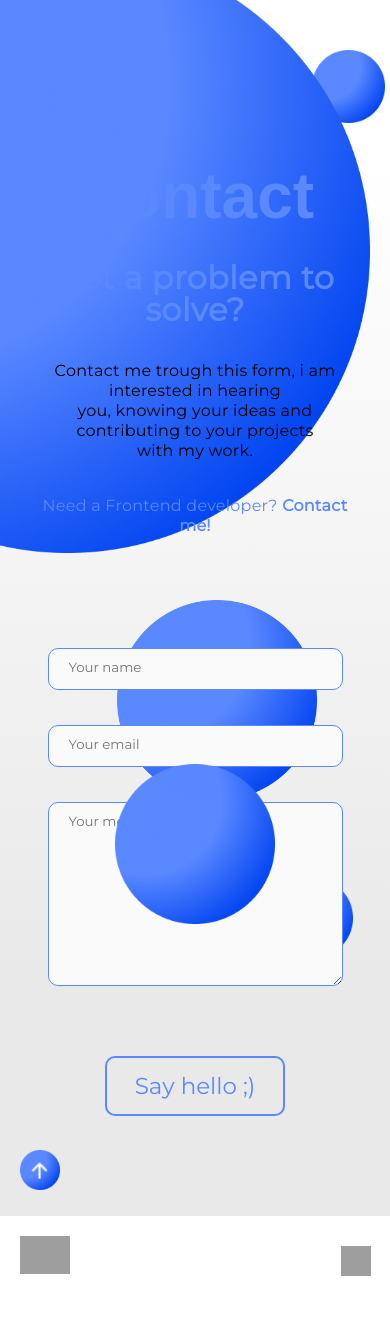
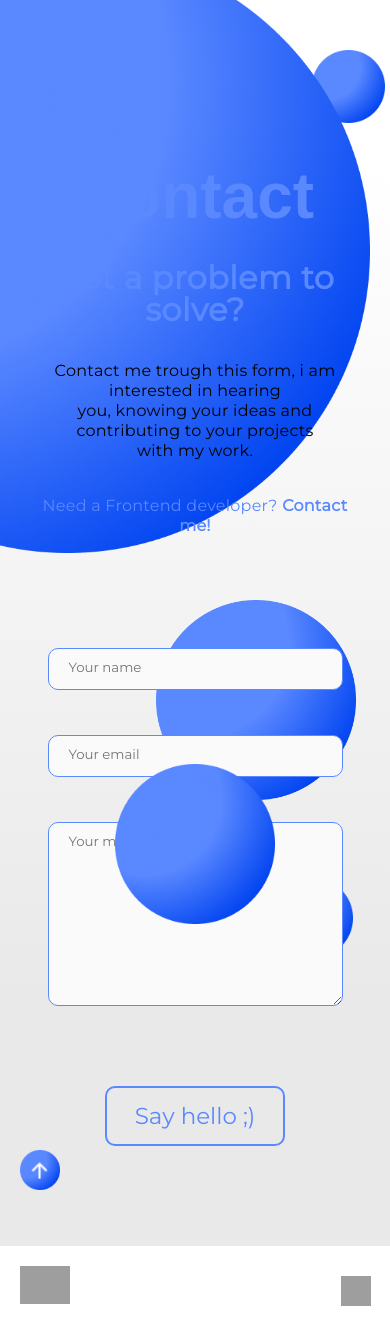
Before and after one commit to MikeMeier97/Portfolio, an Angular app: page /contact in a window 390 px wide. Shown: the top 1344 px of the page. Built offline with nearby package versions, Linux system fonts and the light colour scheme; grey boxes are pictures that could not be loaded; a web font is replaced by a local one.

Commit message:
contact required addet and make it BETTER AGAIN

```diff
--- a/src/app/app.module.ts
+++ b/src/app/app.module.ts
@@ -12,7 +12,6 @@ import { ContactComponent } from './contact/contact.component';
 import { FooterComponent } from './footer/footer.component';
 import { FormsModule, ReactiveFormsModule } from '@angular/forms';
 import { MobileMenuComponent } from './mobile-menu/mobile-menu.component';
-
 @NgModule({
   declarations: [
     AppComponent,
--- a/src/app/contact/contact.component.html
+++ b/src/app/contact/contact.component.html
@@ -9,10 +9,11 @@
     </p>
     <p class="subtext">Need a Frontend developer? <b>Contact me!</b></p>
   </div>
-  <form (submit)="sendMail()" ngNativeValidate #myForm>
+  <form (submit)="sendMail()" ngNativeValidate #myForm [formGroup]="loginForm">
+    <div class="z-1">
       <textarea
-    [ngModelOptions]="{standalone: true}"
         [(ngModel)]="defaultValue1"
+        formControlName="name"
         class="textField"
         name="name"
         #name
@@ -21,19 +22,42 @@
         type="text"
         placeholder="Your name"
       ></textarea>
+      <ng-container
+        *ngIf="
+          loginForm.controls['name'].dirty ||
+          loginForm.controls['name'].touched
+        "
+      >
+        <p [class.d-none]="textDisabled" *ngIf="loginForm.controls['name'].errors" #error id="error" style="width: 98%; height: 5px; margin: 0 !important">
+          Name is missing
+        </p>
+      </ng-container>
+    </div>
+    <div class="z-1">
       <textarea
-    [ngModelOptions]="{standalone: true}"
+        formControlName="email"
         [(ngModel)]="defaultValue2"
         class="textField"
-      name=""
+        name="email"
         type="email"
         id="email"
         #email
         required
         placeholder="Your email"
       ></textarea>
+      <ng-container
+        *ngIf="
+          loginForm.controls['email'].dirty ||
+          loginForm.controls['email'].touched
+        "
+      >
+        <p [class.d-none]="textDisabled" *ngIf="loginForm.controls['email'].errors?.['required']" #error id="error" style="width: 98%; height: 5px">Email is missing </p>
+        <p [class.d-none]="textDisabled" *ngIf="loginForm.controls['email'].errors?.['email']" #error id="error" style="width: 98%; height: 5px">E-mail incorrect</p>
+      </ng-container>
+    </div>
+    <div class="z-1">
       <textarea
-    [ngModelOptions]="{standalone: true}"
+        formControlName="message"
         [(ngModel)]="defaultValue3"
         class="textField"
         name="message"
@@ -42,8 +66,27 @@
         id="message"
         placeholder="Your message"
       ></textarea>
-    <p id="success" class="d-none">Mail sent successfully!</p>
-    <button #sendButton>Say hello ;)</button>
+
+      <p id="success" class="d-none" style="width: 98%; height: 5px">
+        Mail sent successfully!
+      </p>
+      <ng-container
+        *ngIf="
+          loginForm.controls['message'].dirty ||
+          loginForm.controls['message'].touched
+        "
+      >
+        <p [class.d-none]="textDisabled" *ngIf="loginForm.controls['message'].errors?.['required']" id="error" #error style="width: 98%; height: 5px">Message is missing</p>
+        <p [class.d-none]="textDisabled" *ngIf="loginForm.controls['message'].errors?.['minlength']" id="error" #error style="width: 98%; height: 5px">Message too short</p>
+      </ng-container>
+    </div>
+
+    <button
+      #sendButton
+      [disabled]="!(loginForm.valid && (loginForm.dirty || loginForm.touched))"
+    >
+      Say hello ;)
+    </button>
   </form>
   <img
     class="bubbleByContactBig"
--- a/src/app/contact/contact.component.scss
+++ b/src/app/contact/contact.component.scss
@@ -19,6 +19,9 @@
         font-size: 32px;
         color: #5988FF;
     }
+}
+#error {
+    color: red;
 }
 .contactContext {
     padding: 180px 5vw 100px 5vw;
@@ -97,11 +100,23 @@ button{
             cursor: pointer;
         }
 }
+.z-1 {
+    z-index: 1;
+}
 textarea{
     outline-color: #04060ab0;
     margin: 0;
     background: #fafafa;
     z-index: 1;
+    margin-bottom: 5px;
+    &.ng-touched, &.ng-dirty {
+        &.ng-invalid {
+            border-color: red;
+        }
+        &.ng-valid {
+            border-color: green;
+        }
+    }
 }
 .bubbleByContactBig {
     width: 200px;
@@ -186,7 +201,7 @@ textarea{
 }
 @media (max-width: 1250px) {
     .bubbleByContactBig {
-        left: 50vw;
+        left: 60vw;
         top: 200px;
     }
 }
@@ -228,7 +243,7 @@ textarea{
 }
 @media(max-width: 700px) {
     .bubbleByContactBig {
-        left: 30vw;
+        left: 40vw;
     }
 }
 @media (max-width: 600px) {
--- a/src/app/contact/contact.component.ts
+++ b/src/app/contact/contact.component.ts
@@ -1,4 +1,6 @@
 import { Component, ElementRef, ViewChild } from '@angular/core';
+import { FormGroup, FormControl, Validators } from '@angular/forms';
+import { ReactiveFormsModule } from '@angular/forms';
 
 @Component({
   selector: 'app-contact',
@@ -9,6 +11,7 @@ export class ContactComponent {
   defaultValue1: string = '';
   defaultValue2: string = '';
   defaultValue3: string = '';
+  textDisabled = false;
   @ViewChild('name') name!: ElementRef;
   @ViewChild('email') email!: ElementRef;
   @ViewChild('message') message!: ElementRef;
@@ -22,6 +25,11 @@ export class ContactComponent {
     emailField.disabled = true;
     messageField.disabled = true;
     sendButton.disabled = true;
+    nameField.classList.remove('ng-invalid', 'ng-valid', 'ng-touched', 'ng-dirty');
+    emailField.classList.remove('ng-invalid', 'ng-valid', 'ng-touched', 'ng-dirty');
+    messageField.classList.remove('ng-invalid', 'ng-valid', 'ng-touched', 'ng-dirty');
+    sendButton.classList.remove('ng-invalid', 'ng-valid', 'ng-touched', 'ng-dirty');
+    this.textDisabled = true;
 
     this.defaultValue1 = '';
     this.defaultValue2 = '';
@@ -42,10 +50,21 @@ export class ContactComponent {
     setTimeout(() => {
       document.getElementById('success')?.classList.add('d-none');
     }, 5000);
-    nameField.disabled = false;
-    emailField.disabled = false;
-    messageField.disabled = false;
-    sendButton.disabled = false;
   }
-
+  public loginForm: FormGroup = new FormGroup({
+    name: new FormControl('', [
+      Validators.required
+    ], []),
+    email: new FormControl('', [
+      Validators.required,
+      Validators.email
+    ], []),
+    message: new FormControl('', [
+      Validators.required,
+      Validators.minLength(10)
+    ], [])
+  });
+  constructor() {
+    this.loginForm.valueChanges.subscribe(console.log);
+  }
 }
```
Lines whose indentation alone changed are shown as unchanged.
